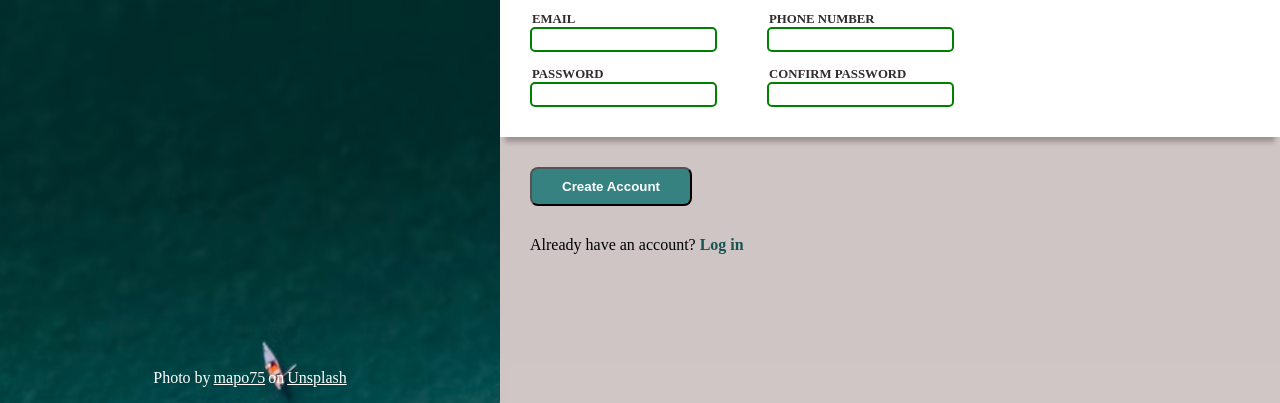
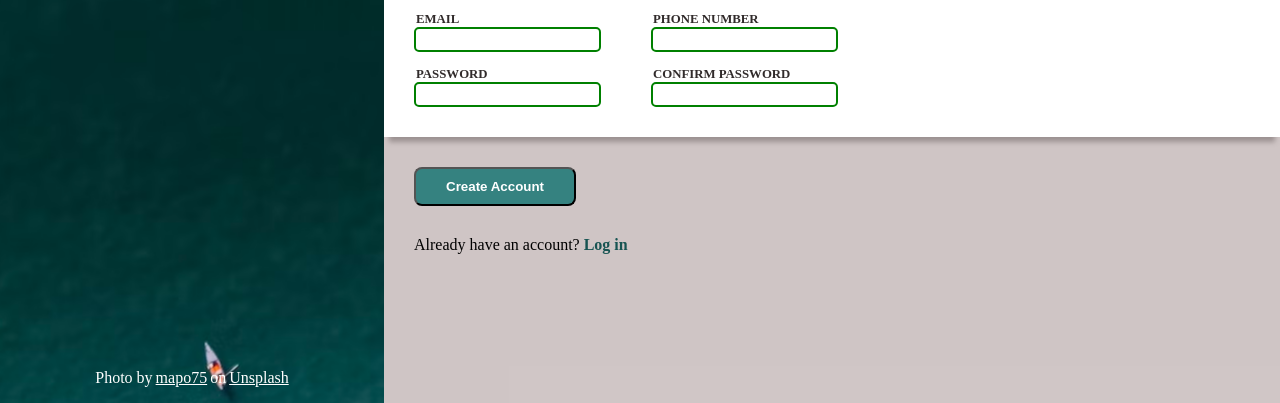
Before and after one commit to ericoptorres/Odin-Sign-up-Form, a plain HTML site: page index.html in a window 1280 px wide. Shown: the part 397-800 px from the top of the page. Drawn offline with Linux system fonts and the light colour scheme; files whose address does not match are found by name.

Commit message:
fixed overflow

```diff
--- a/style.css
+++ b/style.css
@@ -17,11 +17,12 @@ body{
 }
 
 .left-side{
-    width: 500px;
+    width: 30%;
     background-image: url("./images/photo-1678968405583-fcdfa7003f8f.avif");
     background-position: center;
     color: white;
     position: relative;
+    overflow: hidden;
 }
 
 .logo{
```
